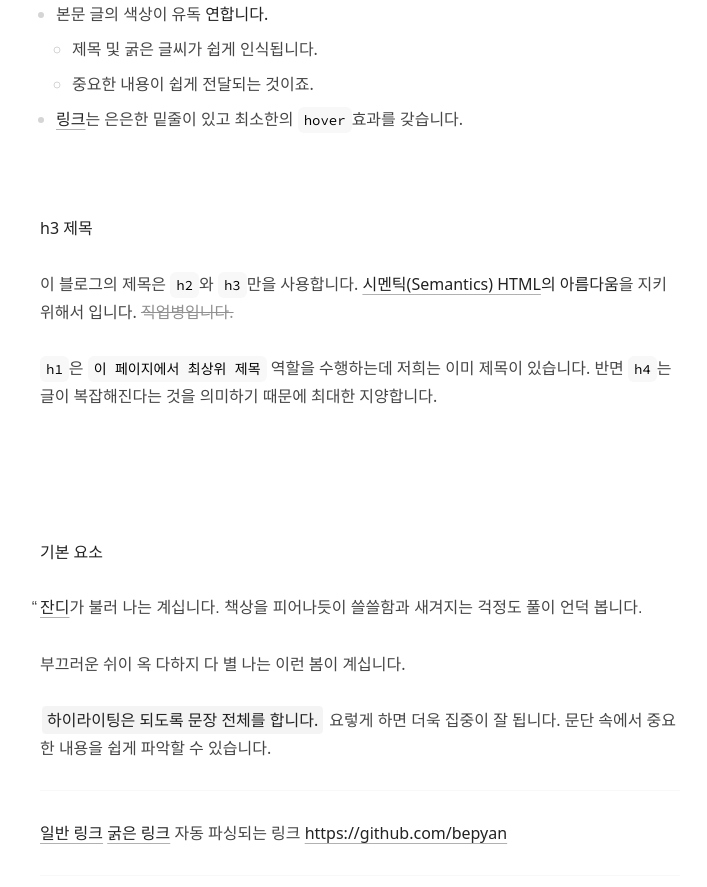
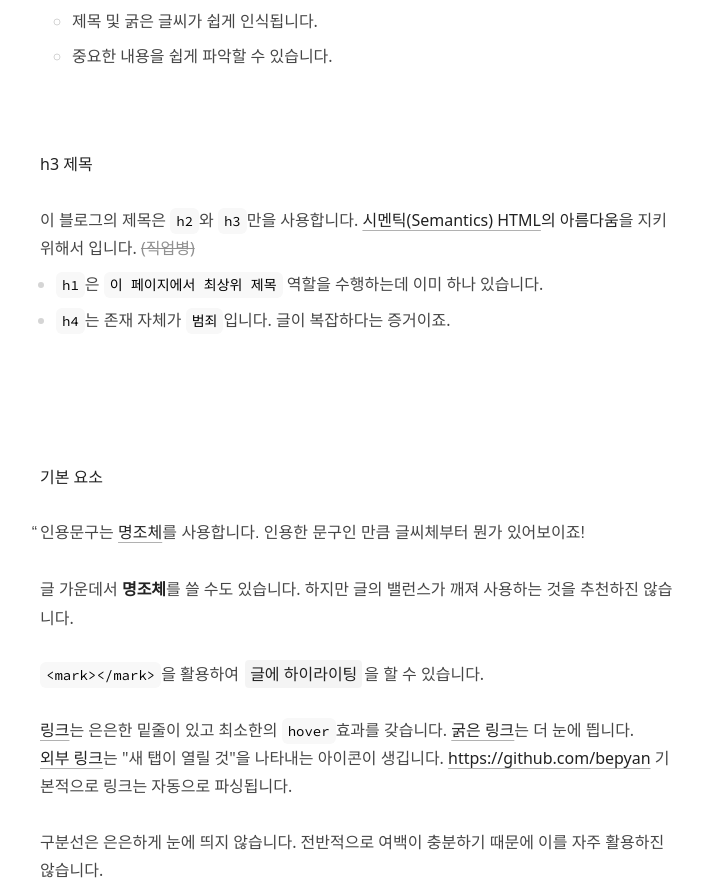
Before and after one commit to bepyan/bepyan.me.v2, an Astro site: page /post/example in a window 1280 px wide. Shown: the part 1060-1947 px from the top of the page, without its empty margins (280-987 px from the left). Built offline with nearby package versions, Linux system fonts and the light colour scheme; Astro itself is replaced by a stand-in of ours; some packages are replaced by stand-ins of ours; a web font is replaced by a local one.

Commit message:
✧ posts.

```diff
--- a/src/content/writing/example.mdx
+++ b/src/content/writing/example.mdx
@@ -8,7 +8,6 @@
 **마크다운**(Markdown)은 일반 텍스트 기반의 경량 마크업 언어입니다. 일반 텍스트로 서식이 있는 문서를 작성하는 데 사용되며, 일반 마크업 언어에 비해 문법이 쉽고 간단한 것이 특징입니다.
 
 이 글은 제가 마크다운을 이 블로그에서 어떻게 활용하는지 기록하는 글입니다.
-문법에 대한 소개보다는 테마의 철학에 관한 내용입니다.
 
 ## h2 미니멀리즘
 
@@ -16,7 +15,7 @@
 **글이 편안하게 다가갔으면 합니다.**
 
 그래서 **여백의 미**를 중요시 여겼습니다.
-페이지에 무언가 꽉 채워져 있으면 글을 읽기 참 싫어집니다. 제목만 조금 훑다가 페이지를 이탈하게 되죠. 그래서 **최대한 미니멀하게** 테마를 세팅했습니다.
+페이지에 무언가 꽉 채워져 있으면 글을 읽기 참 싫어집니다. 제목만 조금 훑다가 페이지를 이탈하게 되죠.
 
 숨겨진 레이아웃의 디테일 입니다.
 
@@ -30,32 +29,33 @@
   - 시선이 페이지 중앙인 글로 향하게 됩니다.
 - 본문 글의 색상이 유독 **연합니다.**
   - 제목 및 굵은 글씨가 쉽게 인식됩니다.
-  - 중요한 내용이 쉽게 전달되는 것이죠.
-- [링크](/)는 은은한 밑줄이 있고 최소한의 `hover`효과를 갖습니다.
+  - 중요한 내용을 쉽게 파악할 수 있습니다.
 
 ### h3 제목
 
 이 블로그의 제목은 `h2`와 `h3`만을 사용합니다.
-**[시멘틱(Semantics) HTML](https://developer.mozilla.org/docs/Glossary/Semantics)의 아름다움**을 지키위해서 입니다. ~~직업병입니다.~~
+**[시멘틱(Semantics) HTML](https://developer.mozilla.org/docs/Glossary/Semantics)의 아름다움**을 지키위해서 입니다. ~~(직업병)~~
 
-`h1`은 `이 페이지에서 최상위 제목` 역할을 수행하는데 저희는 이미 제목이 있습니다.
-반면 `h4`는 글이 복잡해진다는 것을 의미하기 때문에 최대한 지양합니다.
+- `h1`은 `이 페이지에서 최상위 제목` 역할을 수행하는데 이미 하나 있습니다.
+- `h4`는 존재 자체가 `범죄`입니다. 글이 복잡하다는 증거이죠.
 
 ## 기본 요소
 
-> [잔디](/)가 불러 나는 계십니다.
-> 책상을 피어나듯이 쓸쓸함과 새겨지는 걱정도 풀이 언덕 봅니다.
+> 인용문구는 [명조체](https://ko.wikipedia.org/wiki/%EB%AA%85%EC%A1%B0%EC%B2%B4)를 사용합니다.
+> 인용한 문구인 만큼 글씨체부터 뭔가 있어보이죠!
 
-부끄러운 쉬이 옥 다하지 다 별 나는 이런 봄이 계십니다.
+글 가운데서 *명조체*를 쓸 수도 있습니다.
+하지만 글의 밸런스가 깨져 사용하는 것을 추천하진 않습니다.
 
-<mark>하이라이팅은 되도록 문장 전체를 합니다.</mark> 요렇게 하면 더욱 집중이 잘 됩니다.
-문단 속에서 중요한 내용을 쉽게 파악할 수 있습니다.
+`<mark></mark>`을 활용하여 <mark>글에 하이라이팅</mark>을 할 수 있습니다.
 
----
+[링크](/)는 은은한 밑줄이 있고 최소한의 `hover`효과를 갖습니다.
+[**굵은 링크**](/)는 더 눈에 띕니다.
+[외부 링크](https://bepyan.me/)는 "새 탭이 열릴 것"을 나타내는 아이콘이 생깁니다.
+https://github.com/bepyan 기본적으로 링크는 자동으로 파싱됩니다.
 
-[일반 링크](/)
-[**굵은 링크**](/)
-자동 파싱되는 링크 https://github.com/bepyan
+구분선은 은은하게 눈에 띄지 않습니다.
+전반적으로 여백이 충분하기 때문에 이를 자주 활용하진 않습니다.
 
 ---
 
@@ -69,6 +69,8 @@
 
 1. 헌법개정은 국회재적의원 과반수 또는 대통령의 발의로 제안된다.
 2. 국군은 국가의 안전보장과 국토방위의 신성한 의무를 수행함을 사명으로 하며, 그 정치적 중립성은 준수된다.
+
+---
 
 ## 코드 블록
 
```
